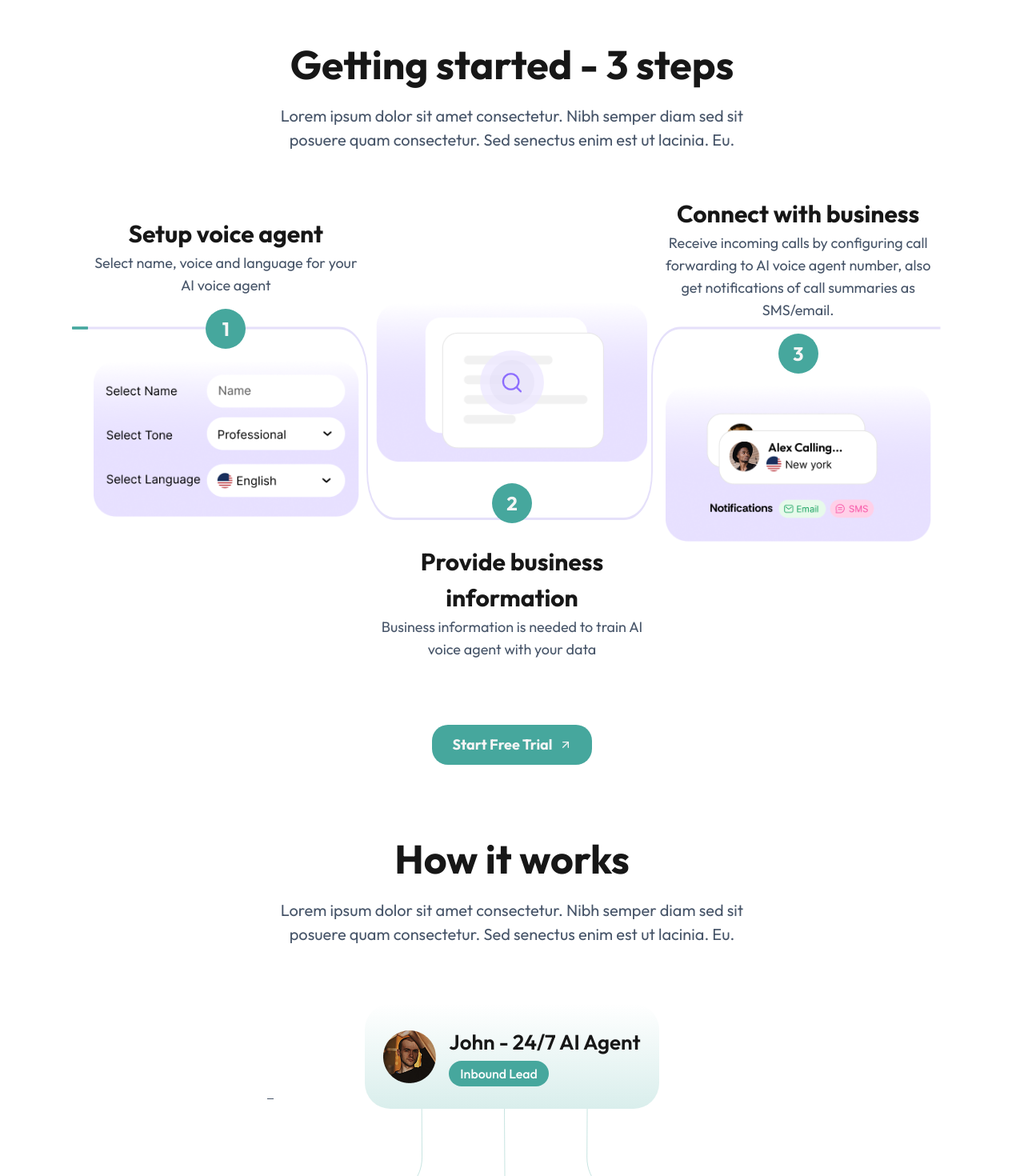
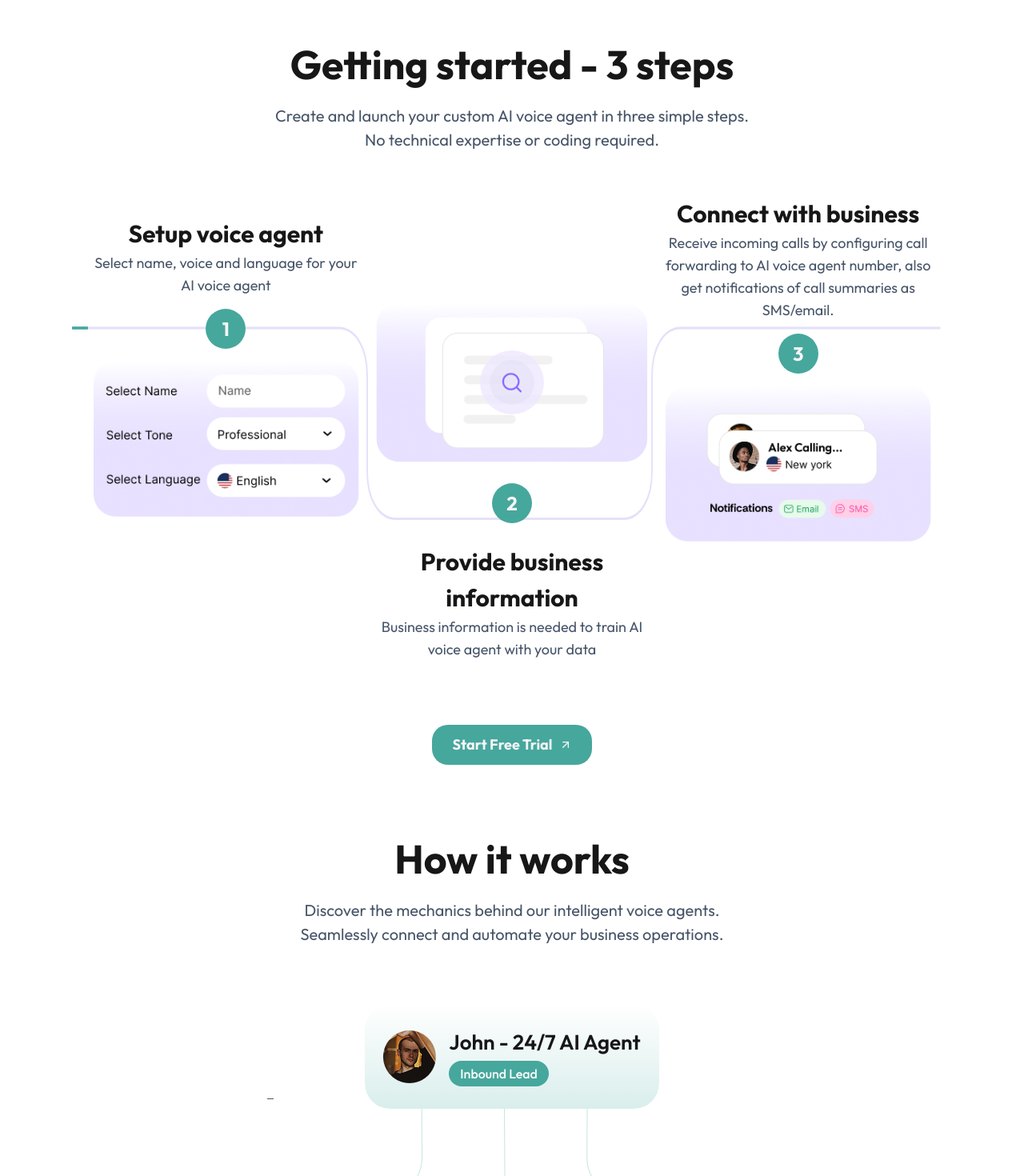
Before and after one commit to muneebtariq10/voiceperi, a React (Vite) app in the folder frontend/: page / in a window 1280 px wide. Shown: the part 3820-5290 px from the top of the page at 80% size. Built offline with nearby package versions, Linux system fonts and the light colour scheme; no server answers.

Commit message:
Fix remaining lorem ipsum dummy text in subtitles

```diff
--- a/frontend/src/components/Feature.tsx
+++ b/frontend/src/components/Feature.tsx
@@ -339,10 +339,10 @@ const Feature = () => {
           </h3>
           <div>
             <p className="text-[20px] font-normal text-default-gray text-center">
-              Lorem ipsum dolor sit amet consectetur. Nibh semper diam sed sit{" "}
+              Create and launch your custom AI voice agent in three simple steps.
             </p>
             <p className="text-[20px] font-normal text-default-gray text-center">
-              posuere quam consectetur. Sed senectus enim est ut lacinia. Eu.
+              No technical expertise or coding required.
             </p>
           </div>
         </div>
@@ -562,10 +562,10 @@ const Feature = () => {
           </h3>
           <div>
             <p className="text-[20px] font-normal text-default-gray text-center">
-              Lorem ipsum dolor sit amet consectetur. Nibh semper diam sed sit{" "}
+              Discover the mechanics behind our intelligent voice agents.
             </p>
             <p className="text-[20px] font-normal text-default-gray text-center">
-              posuere quam consectetur. Sed senectus enim est ut lacinia. Eu.
+              Seamlessly connect and automate your business operations.
             </p>
           </div>
         </div>
--- a/frontend/src/components/SavingsCalculator.tsx
+++ b/frontend/src/components/SavingsCalculator.tsx
@@ -126,7 +126,7 @@ export default function SavingsCalculator() {
             <h1 className="text-[80px] md:text-[100px] h-auto leading-[100%] font-bold my-2 text-transparent bg-clip-text bg-gradient-to-b from-[#5222FF] to-[#C7B7FF] ">${annualSavings}</h1>
 
             <p className="mt-4 text-[16px] text-[#C3C3C3] w-95 mx-auto">
-            Lorem ipsum dolor sit amet consectetur. Nibh semper diam sed sit posuere quam consectetur. Sed senectus enim est ut lacinia. Eu.
+            Discover the impact VoicePeri can have on your bottom line. Reduce overhead costs and maximize efficiency with our AI solutions.
             </p>
         </div>
 
--- a/frontend/src/components/UseCase.tsx
+++ b/frontend/src/components/UseCase.tsx
@@ -344,8 +344,8 @@ const UseCase = () => {
                     <div className='flex flex-col items-center justify-start gap-y-3 '>
                         <h3 className='text-[30px] md:text-[50px] font-bold text-primary text-center'>Key Statistics</h3>
                         <div>
-                            <p className='text-[20px] font-normal text-default-gray text-center'>Lorem ipsum dolor sit amet consectetur. Nibh semper diam sed sit </p>
-                            <p className='text-[20px] font-normal text-default-gray text-center'>posuere quam consectetur. Sed senectus enim est ut lacinia. Eu. </p>
+                            <p className='text-[20px] font-normal text-default-gray text-center'>See the measurable impact of our AI voice assistants across different industries.</p>
+                            <p className='text-[20px] font-normal text-default-gray text-center'>Backed by data, driven by results.</p>
                         </div>
                     </div>
                     <div className="w-full flex flex-col p-2 md:px-[65px] md:py-[51px] md:gap-y-9 rounded-[50px]">
@@ -453,8 +453,8 @@ const UseCase = () => {
                     <div className='flex flex-col items-center justify-start gap-y-3 '>
                         <h3 className='text-[30px] md:text-[50px] font-bold text-primary text-center'>Savings Calculator</h3>
                         <div>
-                            <p className='text-[20px] font-normal text-default-gray text-center'>Lorem ipsum dolor sit amet consectetur. Nibh semper diam sed sit </p>
-                            <p className='text-[20px] font-normal text-default-gray text-center'>posuere quam consectetur. Sed senectus enim est ut lacinia. Eu. </p>
+                            <p className='text-[20px] font-normal text-default-gray text-center'>Estimate how much you can save by implementing our conversational AI</p>
+                            <p className='text-[20px] font-normal text-default-gray text-center'>agents compared to traditional support solutions.</p>
                         </div>
                     </div>
                 </div>
```
